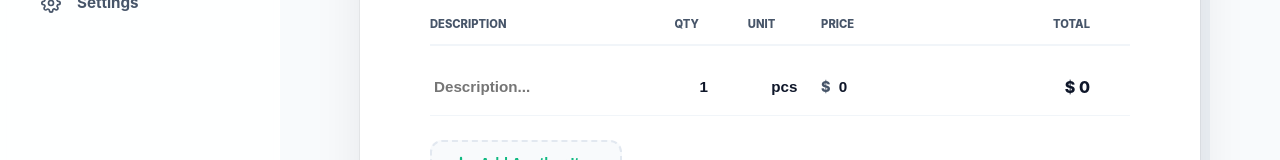
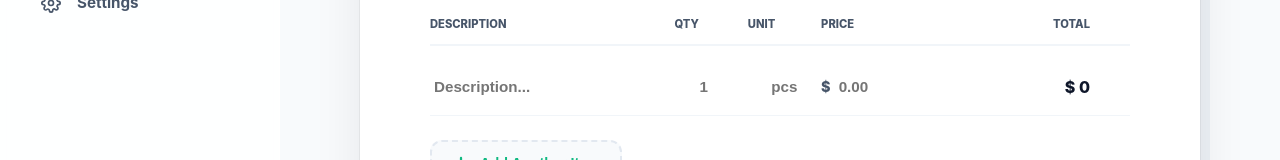
Before and after one commit to boncoeurif/invoice-generetor, a Vue app: page /create in a window 1280 px wide. Shown: the part 584-744 px from the top of the page. Built offline with nearby package versions, Linux system fonts and the light colour scheme; no server answers; the database is empty; sample sign-in values are in the browser's storage.

Commit message:
redesigning inputs

```diff
--- a/src/components/InvoiceForm.vue
+++ b/src/components/InvoiceForm.vue
@@ -80,15 +80,15 @@
                 <input v-model="item.name" required placeholder="Description..." class="doc-input" />
               </div>
               <div class="col-qty">
-                <input type="number" v-model.number="item.quantity" required min="1" class="doc-input centered" />
+                <input type="number" v-model.number="item.quantity" required min="1" class="doc-input centered" placeholder="1" />
               </div>
               <div class="col-unit">
-                <input v-model="item.unit" required class="doc-input centered" />
+                <input v-model="item.unit" required class="doc-input centered" placeholder="pcs" />
               </div>
               <div class="col-price">
                 <div class="price-input-wrapper">
                   <span class="currency-symbol">{{ langStore.currency }}</span>
-                  <input type="number" v-model.number="item.price" required min="0" step="0.01" class="doc-input" />
+                  <input type="number" v-model.number="item.price" required min="0" step="0.01" class="doc-input" placeholder="0.00" />
                 </div>
               </div>
               <div class="col-total">
@@ -155,10 +155,10 @@ const isProcessing = ref(false)
 
 const form = reactive({
   clientName: '',
-  items: [{ name: '', quantity: 1, unit: 'pcs', price: 0 }]
+  items: [{ name: '', quantity: null, unit: '', price: null }]
 })
 
-const addItem = () => form.items.push({ name: '', quantity: 1, unit: 'pcs', price: 0 })
+const addItem = () => form.items.push({ name: '', quantity: null, unit: '', price: null })
 const removeItem = (index) => form.items.splice(index, 1)
 
 const totalAmount = computed(() =>
```
